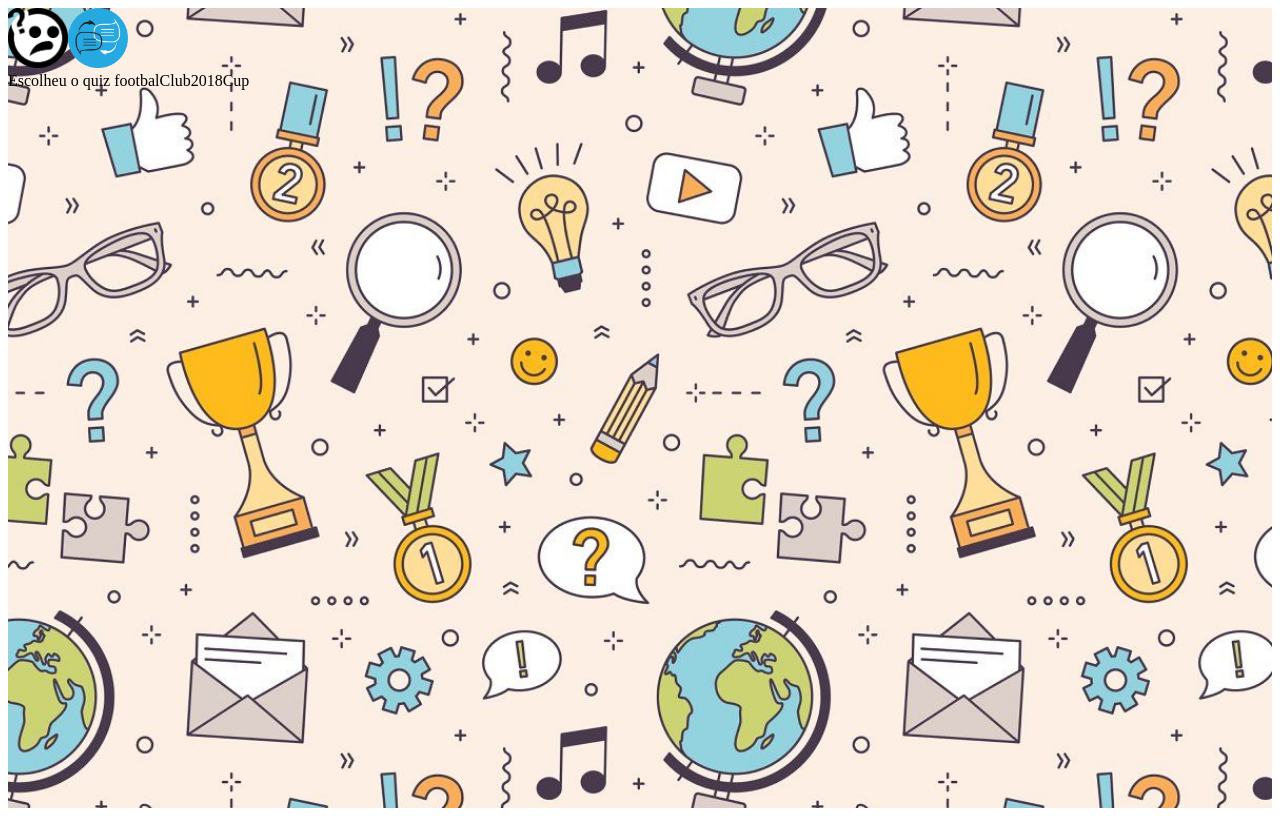
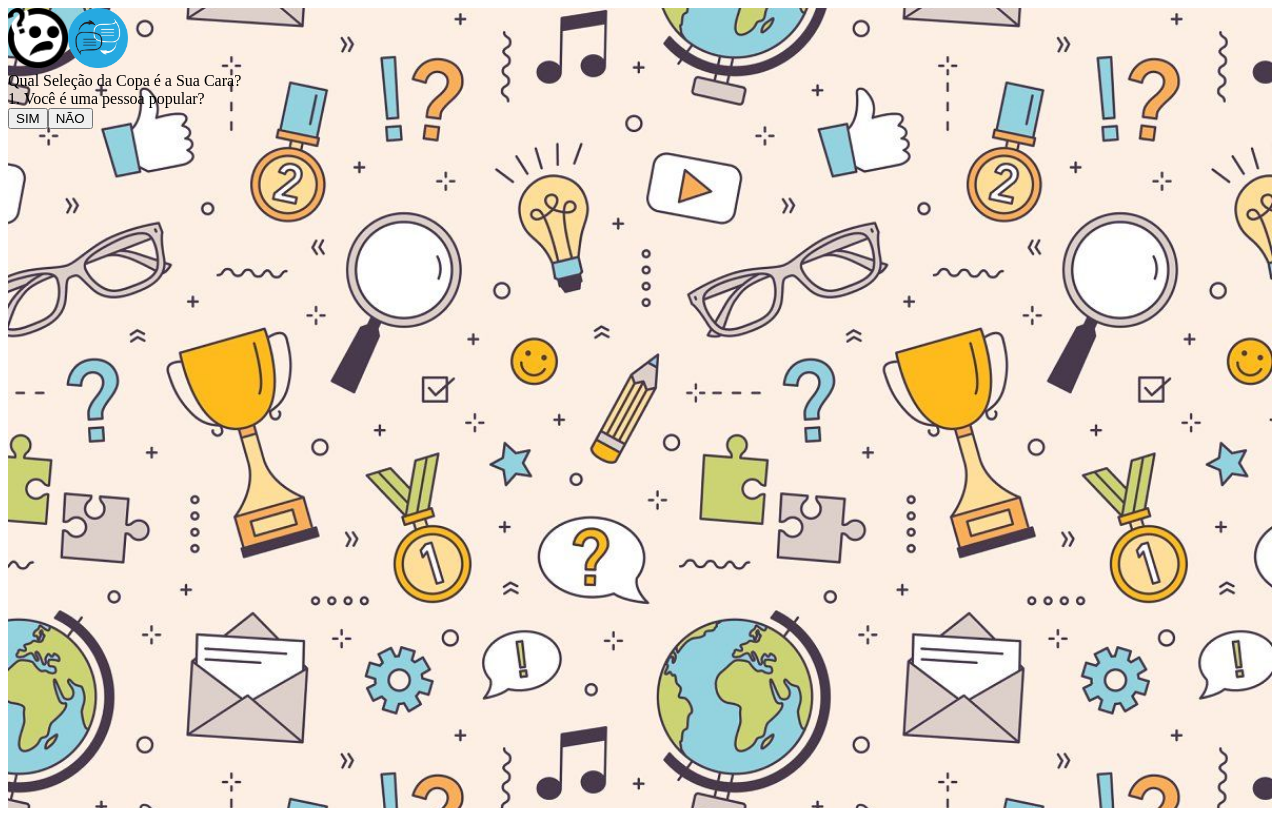
Before and after one commit to ToMattBan/quem_sou, a Vue app: page /quiz/footbalClub2018Cup in a window 1280 px wide. Built offline with nearby package versions, Linux system fonts and the light colour scheme.

Commit message:
Quiz screen WIP

```diff
--- a/src/App.vue
+++ b/src/App.vue
@@ -5,7 +5,7 @@
     </RouterLink>
     <img class="_poa _t0 _r0 _m icon _cp" :src="language_icon" />
     <div class="_bdrs4 _bgwhite _bd2 _8/12">
-      <div class="_p">
+      <div class="_m _por frame">
         <RouterView />
       </div>
     </div>
@@ -38,4 +38,8 @@
 .icon {
   height: 60px;
 }
+
+.frame {
+  height: calc(100% - 64px);
+}
 </style>
--- a/src/views/QuizView.vue
+++ b/src/views/QuizView.vue
@@ -1,12 +1,61 @@
 <template>
-  <div>
-    Escolheu o quiz {{quizName}}
+  <div class="_tac">
+    <div class="_fw7 _fz30 _mbsm">{{ quizTitle }}</div>
+    <div v-if="!quizeEnded">
+      <div class="_fz24">
+        <span>{{ questionNumber + 1 }}. </span>
+        <span>{{ actualQuizTexts.questions[questionNumber] }}</span>
+      </div>
+      <div class="_df _jcse _poa _1/1 _b0">
+        <button class="_c-btn _c-btn--confirm _c-btn--large" @click="clickPositive">SIM</button>
+        <button class="_c-btn _c-btn--deny _c-btn--large" @click="clickNegative">NÃO</button>
+      </div>
+    </div>
+    <div v-else="">
+      Cabou!
+    </div>
   </div>
 </template>
 
 <script setup lang="ts">
 import { useRoute } from 'vue-router';
+import quizes from '@/Quizes/_main';
+import quizesTexts from '@/localization/Quizes/_quizes';
+import { userLanguage } from '@/localization/main';
+import { ref, type Ref } from 'vue';
 
 const route = useRoute();
 const quizName = route.params.name;
+
+const questionNumber: Ref<number> = ref(0);
+const quizeEnded: Ref<boolean> = ref(false);
+
+const actualQuiz = quizes.find(quiz => quiz.title == quizName)
+const actualQuizTexts = quizesTexts[quizName as string][userLanguage]
+const quizTitle = actualQuizTexts.title;
+
+
+function clickPositive() {
+  if (actualQuiz) {
+    const nextQuestion = actualQuiz.questions[questionNumber.value].positiveAwnser;
+    if (typeof nextQuestion == 'number')
+      questionNumber.value = nextQuestion;
+    else
+      showResult(nextQuestion);
+  }
+}
+
+function clickNegative() {
+  if (actualQuiz) {
+    const nextQuestion = actualQuiz.questions[questionNumber.value].negativeAwnser;
+    if (typeof nextQuestion == 'number')
+      questionNumber.value = nextQuestion;
+    else
+      showResult(nextQuestion);
+  }
+}
+
+function showResult(result: string) {
+  quizeEnded.value = true;
+}
 </script>
```
